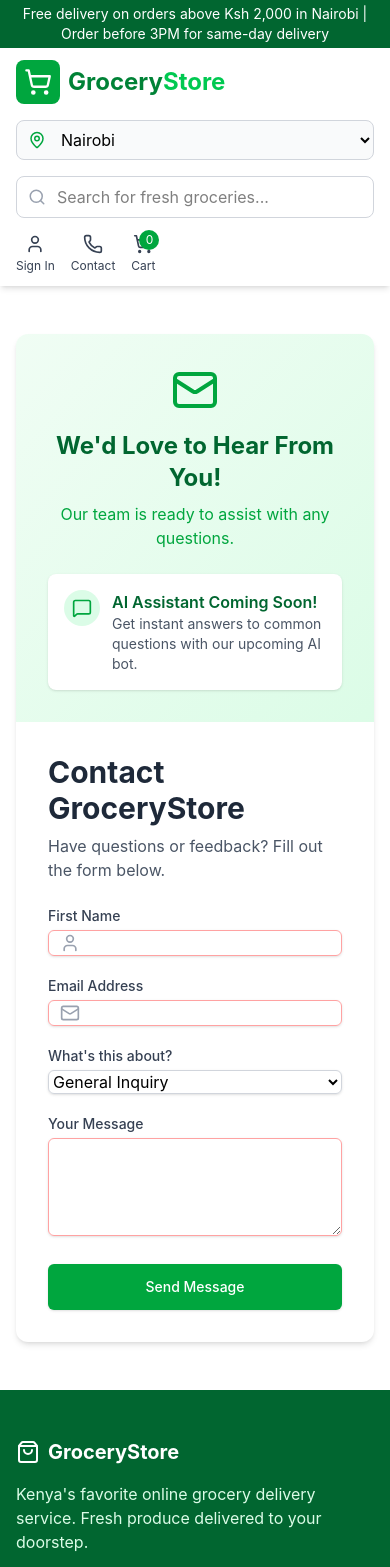
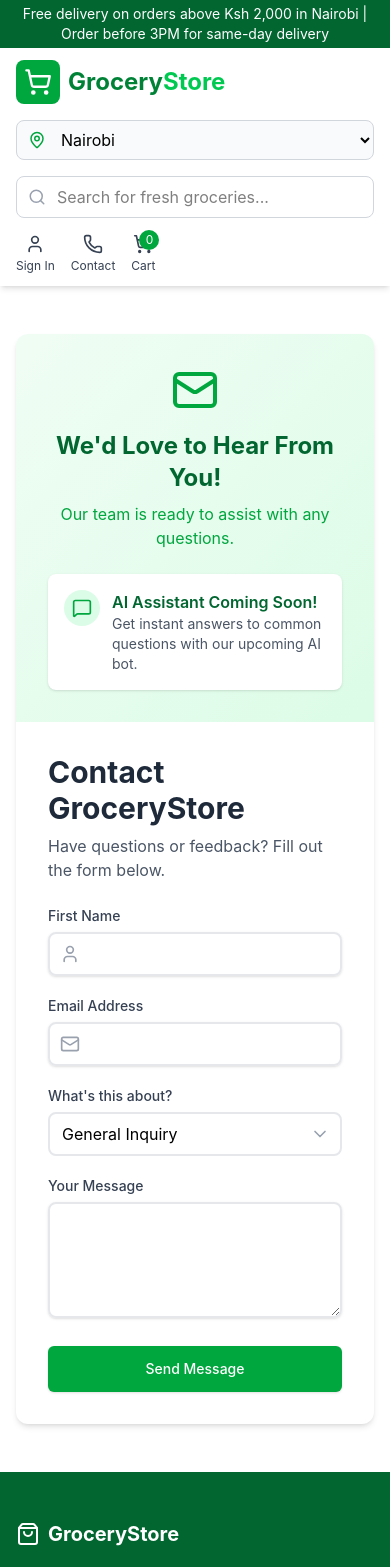
Before and after one commit to Pe-te-r/grocery-front-end, a React app: page /contact in a window 390 px wide. Shown: the top 1567 px of the page. Built offline with nearby package versions, Linux system fonts and the light colour scheme; the HTML template or start-up script is replaced by a standard one.

Commit message:
better login modal

```diff
--- a/src/components/AuthForm.tsx
+++ b/src/components/AuthForm.tsx
@@ -1,6 +1,6 @@
 import { useForm } from '@tanstack/react-form'
-import { ArrowRight, Eye, EyeOff } from 'lucide-react'
-import { useState } from 'react'
+import { ArrowRight, Eye, EyeOff, CheckCircle } from 'lucide-react'
+import { useEffect, useState } from 'react'
 import { motion } from 'framer-motion'
 import { Link } from '@tanstack/react-router'
 
@@ -12,6 +12,13 @@ type AuthFormProps = {
 
 export const AuthForm = ({ mode = 'page', onSubmit, onSuccess }: AuthFormProps) => {
   const [showPassword, setShowPassword] = useState(false)
+  const [backgroundImages] = useState([
+    'https://images.unsplash.com/photo-1542838132-92c53300491e?ixlib=rb-1.2.1&auto=format&fit=crop&w=800&q=80',
+    'https://images.unsplash.com/photo-1550583724-b2692b85b150?ixlib=rb-1.2.1&auto=format&fit=crop&w=800&q=80',
+    'https://images.unsplash.com/photo-1560743641-3914f2c45636?ixlib=rb-1.2.1&auto=format&fit=crop&w=800&q=80'
+  ])
+  const [currentBgImage, setCurrentBgImage] = useState(0)
+
   const form = useForm({
     defaultValues: {
       email: '',
@@ -27,11 +34,21 @@ export const AuthForm = ({ mode = 'page', onSubmit, onSuccess }: AuthFormProps)
     },
   })
 
+  // Rotate background images
+  useEffect(() => {
+    if (mode === 'page') {
+      const interval = setInterval(() => {
+        setCurrentBgImage((prev) => (prev + 1) % backgroundImages.length)
+      }, 5000)
+      return () => clearInterval(interval)
+    }
+  },[mode])
+
   return (
     <div className={`${mode === 'page' ? 'w-full' : 'max-w-4xl mx-auto'}`}>
-      <div className="flex  flex-col md:flex-row gap-8">
+      <div className={`${mode === 'page' ? 'flex flex-col md:flex-row gap-8' : ''}`}>
         {/* Left Column - Form */}
-        <div className="w-full md:w-1/2">
+        <div className={`${mode === 'page' ? 'w-full md:w-1/2' : 'w-full'}`}>
         <div className="text-center md:text-left">
             <motion.h2
               initial={{ opacity: 0, y: -10 }}
@@ -70,7 +87,11 @@ export const AuthForm = ({ mode = 'page', onSubmit, onSuccess }: AuthFormProps)
                 },
               }}
             >
-              {(field) => (
+              {(field) => {
+                const hasErrors = field.state.meta.errors?.length > 0
+                const isTouched = field.state.meta.isTouched
+                const isValid = !hasErrors && isTouched
+                return (
                   <motion.div
                     initial={{ opacity: 0, y: 10 }}
                     animate={{ opacity: 1, y: 0 }}
@@ -80,6 +101,7 @@ export const AuthForm = ({ mode = 'page', onSubmit, onSuccess }: AuthFormProps)
                     <label htmlFor={field.name} className="block text-sm font-medium text-gray-700">
                       Email address
                     </label>
+                    <div className="relative">
                       <input
                         id={field.name}
                         name={field.name}
@@ -87,19 +109,28 @@ export const AuthForm = ({ mode = 'page', onSubmit, onSuccess }: AuthFormProps)
                         onBlur={field.handleBlur}
                         onChange={(e) => field.handleChange(e.target.value)}
                         type="email"
-                    className={`block w-full rounded-lg border-0 py-2 px-3 shadow-sm ring-1 ring-inset focus:ring-2 focus:ring-inset ${field.state.meta.errors
-                        ? 'text-red-900 ring-red-300 placeholder:text-red-300 focus:ring-red-500 bg-red-50'
-                        : 'text-gray-900 ring-gray-300 placeholder:text-gray-400 focus:ring-green-600'
-                      }`}
+                        className={`block w-full rounded-lg border-2 py-2 px-3 shadow-sm focus:ring-2 focus:ring-inset ${hasErrors
+                            ? 'border-red-400 focus:border-red-500 focus:ring-red-100 bg-red-50'
+                            : isValid
+                              ? 'border-green-400 focus:border-green-500 focus:ring-green-100'
+                              : 'border-gray-200 focus:border-green-500 focus:ring-green-100'
+                          } transition-colors duration-200`}
                         placeholder="you@example.com"
                       />
-                  {field.state.meta.errors && (
+                      {isValid && (
+                        <div className="absolute inset-y-0 right-0 pr-3 flex items-center">
+                          <CheckCircle className="h-5 w-5 text-green-500" />
+                        </div>
+                      )}
+                    </div>
+                    {hasErrors && (
                       <p className="mt-1 text-sm text-red-600 animate-pulse">
                         {field.state.meta.errors.join(', ')}
                       </p>
                     )}
                   </motion.div>
-              )}
+                )
+              }}
             </form.Field>
 
             {/* Password Field */}
@@ -113,7 +144,11 @@ export const AuthForm = ({ mode = 'page', onSubmit, onSuccess }: AuthFormProps)
                 },
               }}
             >
-              {(field) => (
+              {(field) => {
+                const hasErrors = field.state.meta.errors?.length > 0
+                const isTouched = field.state.meta.isTouched
+                const isValid = !hasErrors && isTouched
+                return (
                   <motion.div
                     initial={{ opacity: 0, y: 10 }}
                     animate={{ opacity: 1, y: 0 }}
@@ -133,10 +168,12 @@ export const AuthForm = ({ mode = 'page', onSubmit, onSuccess }: AuthFormProps)
                         value={field.state.value}
                         onBlur={field.handleBlur}
                         onChange={(e) => field.handleChange(e.target.value)}
-                      className={`block w-full rounded-lg border-0 py-2 px-3 shadow-sm ring-1 ring-inset focus:ring-2 focus:ring-inset pr-10 ${field.state.meta.errors
-                          ? 'text-red-900 ring-red-300 placeholder:text-red-300 focus:ring-red-500 bg-red-50'
-                          : 'text-gray-900 ring-gray-300 placeholder:text-gray-400 focus:ring-green-600'
-                        }`}
+                        className={`block w-full rounded-lg border-2 py-2 px-3 shadow-sm focus:ring-2 focus:ring-inset pr-10 ${hasErrors
+                            ? 'border-red-400 focus:border-red-500 focus:ring-red-100 bg-red-50'
+                            : isValid
+                              ? 'border-green-400 focus:border-green-500 focus:ring-green-100'
+                              : 'border-gray-200 focus:border-green-500 focus:ring-green-100'
+                          } transition-colors duration-200`}
                         placeholder="••••••••"
                       />
                       <button
@@ -150,14 +187,20 @@ export const AuthForm = ({ mode = 'page', onSubmit, onSuccess }: AuthFormProps)
                           <Eye className="h-5 w-5" aria-hidden="true" />
                         )}
                       </button>
+                      {isValid && (
+                        <div className="absolute inset-y-0 right-8 pr-3 flex items-center">
+                          <CheckCircle className="h-5 w-5 text-green-500" />
                         </div>
-                  {field.state.meta.errors && (
+                      )}
+                    </div>
+                    {hasErrors && (
                       <p className="mt-1 text-sm text-red-600 animate-pulse">
                         {field.state.meta.errors.join(', ')}
                       </p>
                     )}
                   </motion.div>
-              )}
+                )
+              }}
             </form.Field>
 
             {/* Submit Button */}
@@ -223,6 +266,7 @@ export const AuthForm = ({ mode = 'page', onSubmit, onSuccess }: AuthFormProps)
           </form>
 
           {/* Social Login */}
+
           <motion.div
             initial={{ opacity: 0 }}
             animate={{ opacity: 1 }}
@@ -263,26 +307,55 @@ export const AuthForm = ({ mode = 'page', onSubmit, onSuccess }: AuthFormProps)
         </div>
 
         {/* Right Column - Additional Info */}
-        <div className="hidden md:flex md:w-1/2 flex-col justify-center bg-green-50 rounded-lg p-8">
-          <div className="text-center">
-            <div className="mx-auto h-16 w-16 bg-green-100 rounded-full flex items-center justify-center mb-4">
-              <svg className="h-8 w-8 text-green-600" fill="none" viewBox="0 0 24 24" stroke="currentColor">
+        {mode === 'page' && (
+          <div className="hidden md:flex md:w-1/2 flex-col justify-center rounded-lg p-8 relative overflow-hidden">
+            {/* Background images with transition */}
+            <div className="absolute inset-0 z-0">
+              {backgroundImages.map((img, index) => (
+                <div
+                  key={index}
+                  className={`absolute inset-0 bg-cover bg-center transition-opacity duration-1000 ${index === currentBgImage ? 'opacity-100' : 'opacity-0'}`}
+                  style={{ backgroundImage: `url(${img})` }}
+                />
+              ))}
+              <div className="absolute inset-0 bg-black bg-opacity-40 backdrop-blur-sm" />
+            </div>
+
+            {/* Content on top of the background */}
+            <div className="relative z-10 text-center text-white">
+              <div className="mx-auto h-16 w-16 bg-white bg-opacity-20 rounded-full flex items-center justify-center mb-4 backdrop-blur-sm">
+                <svg className="h-8 w-8 text-white" fill="none" viewBox="0 0 24 24" stroke="currentColor">
                   <path strokeLinecap="round" strokeLinejoin="round" strokeWidth={2} d="M12 6v6m0 0v6m0-6h6m-6 0H6" />
                 </svg>
               </div>
-            <h3 className="text-xl font-bold text-gray-900 mb-2">New to GroceryStore?</h3>
-            <p className="text-gray-600 mb-6">
+              <h3 className="text-xl font-bold mb-2">New to GroceryStore?</h3>
+              <p className="mb-6 opacity-90">
                 Create an account to enjoy faster checkout, save your shopping lists, and track your orders.
               </p>
               <Link
                 to="/register"
-              className="inline-flex items-center justify-center rounded-lg bg-white px-4 py-2 text-sm font-medium text-green-600 shadow-sm ring-1 ring-inset ring-green-300 hover:bg-green-50 transition-colors"
+                className="inline-flex items-center justify-center rounded-lg bg-white bg-opacity-90 px-4 py-2 text-sm font-medium text-green-600 shadow-sm ring-1 ring-inset ring-white ring-opacity-20 hover:bg-opacity-100 transition-all"
               >
                 Create account
               </Link>
             </div>
           </div>
+        )}
       </div>
     </div>
   )
 }
+
+// Contact page route implementation
+// import { createFileRoute } from '@tanstack/react-router'
+
+// export const Route = createFileRoute('/login')({
+//   component: () => (
+//     <div className="max-w-7xl mx-auto px-4 py-12">
+//       <AuthForm mode="page" onSubmit={async (values) => {
+//         console.log('Login submitted:', values)
+//         await new Promise(resolve => setTimeout(resolve, 1000))
+//       }} />
+//     </div>
+//   ),
+// })
--- a/src/components/Header.tsx
+++ b/src/components/Header.tsx
@@ -65,10 +65,10 @@ const GroceryStoreHeader = () => {
                   <User className="mb-1" size={20} />
                   <span className="text-xs">Sign In</span>
                 </Link>
-                <button className="flex flex-col items-center text-gray-700 hover:text-green-600">
+                <Link to='/contact' className="flex flex-col items-center text-gray-700 hover:text-green-600">
                   <Phone className="mb-1" size={20} />
                   <span className="text-xs">Contact</span>
-                </button>
+                </Link>
               </>
             ) : (
               // Would show user profile and other options if logged in
--- a/src/components/home/HeroSection.tsx
+++ b/src/components/home/HeroSection.tsx
@@ -162,10 +162,9 @@ export default function HeroSection() {
       `}</style>
       </section>
       <>
-
         {isOpen && (
           <div className="fixed inset-0 bg-black/50 z-50 flex items-center justify-center p-4">
-            <div className="bg-white rounded-lg shadow-xl w-full max-w-2/4 relative p-6">
+            <div className="bg-white rounded-lg shadow-xl w-full max-w-md relative p-6">
               <button
                 onClick={() => setIsOpen(false)}
                 className="absolute cursor-pointer top-4 right-4 text-gray-500 hover:text-gray-700"
--- a/src/routes/contact.tsx
+++ b/src/routes/contact.tsx
@@ -7,9 +7,9 @@ export const Route = createFileRoute('/contact')({
 
 import { useForm } from '@tanstack/react-form'
 import { useState } from 'react'
-import { Mail, User, MessageSquare, AlertTriangle, CheckCircle } from 'lucide-react'
+import { Mail, User, MessageSquare, AlertTriangle, CheckCircle, ChevronDown } from 'lucide-react'
 
-function ContactPage(){
+function ContactPage() {
   const [formStatus, setFormStatus] = useState<'idle' | 'success' | 'error'>('idle')
 
   const form = useForm({
@@ -21,19 +21,33 @@ function ContactPage(){
     },
     onSubmit: async ({ value }) => {
       try {
-        console.log('Form submitted:', value) // Log form data
-        // Simulate API call
+        console.log('Form submitted:', value)
         await new Promise(resolve => setTimeout(resolve, 1000))
         setFormStatus('success')
+        form.reset()
       } catch (error) {
         setFormStatus('error')
       }
     }
   })
 
-  const validateEmail = (email: string) => {
+  const validateName = ({ value }: { value: string }) => {
+    if (!value) return 'Name is required'
+    if (value.length < 2) return 'Name too short'
+    return null
+  }
+
+  const validateEmail = ({ value }: { value: string }) => {
+    if (!value) return 'Email is required'
     const re = /^[^\s@]+@[^\s@]+\.[^\s@]+$/
-    return re.test(email)
+    if (!re.test(value)) return 'Invalid email format'
+    return null
+  }
+
+  const validateMessage = ({ value }: { value: string }) => {
+    if (!value) return 'Message is required'
+    if (value.length < 10) return 'Message too short (min 10 chars)'
+    return null
   }
 
   return (
@@ -95,18 +109,22 @@ function ContactPage(){
               {/* First Name */}
               <form.Field
                 name="firstName"
-                  validators={{
-                    onChange: ({ value }) => !value ? 'First name is required' : undefined
-                  }}
+                validators={{ onChange: validateName }}
               >
-                  {(field) => (
-                    <div>
-                      <label htmlFor="firstName" className="block text-sm font-medium text-gray-700 mb-1">
+                {(field) => {
+                  const hasErrors = field.state.meta.errors?.length > 0
+                  const isTouched = field.state.meta.isTouched
+                  const isValid = !hasErrors && isTouched
+                  return (
+                    <div className="space-y-1.5">
+                      <label htmlFor="firstName" className="block text-sm font-medium text-gray-700">
                         First Name
                       </label>
                       <div className="relative">
                         <div className="absolute inset-y-0 left-0 pl-3 flex items-center pointer-events-none">
-                          <User className="h-5 w-5 text-gray-400" />
+                          <User className={`h-5 w-5 ${field.state.meta.errors?.length>0 ? 'text-red-500' :
+                            isValid ? 'text-green-500' : 'text-gray-400'
+                            }`} />
                         </div>
                         <input
                           id="firstName"
@@ -114,36 +132,48 @@ function ContactPage(){
                           value={field.state.value}
                           onBlur={field.handleBlur}
                           onChange={(e) => field.handleChange(e.target.value)}
-                          className={`pl-10 block w-full rounded-md border ${field.state.meta.errors ? 'border-red-300' : 'border-gray-300'} shadow-sm focus:border-green-500 focus:ring-green-500`}
+                          className={`pl-10 pr-4 py-2 block w-full rounded-lg border-2 ${field.state.meta.errors?.length>0 ? 'border-red-400 focus:border-red-500' :
+                            isValid ? 'border-green-400 focus:border-green-500' :
+                              'border-gray-200 focus:border-green-500'
+                            } shadow-sm transition-all duration-200 focus:ring-2 ${isValid ? 'focus:ring-green-200' : 'focus:ring-gray-200'
+                            } outline-none`}
                         />
-                      </div>
-                      {field.state.meta.errors ? (
-                        <p className="mt-1 text-sm text-red-600">{field.state.meta.errors.join(', ')}</p>
-                      ) : null}
+                        {isValid && (
+                          <div className="absolute inset-y-0 right-0 pr-3 flex items-center">
+                            <CheckCircle className="h-5 w-5 text-green-500" />
                           </div>
                         )}
+                      </div>
+                      {field.state.meta.errors?.length>0 && (
+                        <p className="mt-1 text-sm text-red-600 flex items-center gap-1">
+                          <AlertTriangle className="h-4 w-4" />
+                          {field.state.meta.errors.join(', ')}
+                        </p>
+                      )}
+                    </div>
+                  )
+                }}
               </form.Field>
 
               {/* Email */}
               <form.Field
                 name="email"
-                  validators={{
-                    onChange: ({ value }) =>
-                      !value
-                        ? 'Email is required'
-                        : !validateEmail(value)
-                          ? 'Please enter a valid email'
-                          : undefined
-                  }}
+                validators={{ onChange: validateEmail }}
               >
-                  {(field) => (
-                    <div>
-                      <label htmlFor="email" className="block text-sm font-medium text-gray-700 mb-1">
+                {(field) => {
+                  const hasErrors = field.state.meta.errors?.length > 0
+                  const isTouched = field.state.meta.isTouched
+                  const isValid = !hasErrors && isTouched
+                  return (
+                    <div className="space-y-1.5">
+                      <label htmlFor="email" className="block text-sm font-medium text-gray-700">
                         Email Address
                       </label>
                       <div className="relative">
                         <div className="absolute inset-y-0 left-0 pl-3 flex items-center pointer-events-none">
-                          <Mail className="h-5 w-5 text-gray-400" />
+                          <Mail className={`h-5 w-5 ${field.state.meta.errors?.length>0 ? 'text-red-500' :
+                            isValid ? 'text-green-500' : 'text-gray-400'
+                            }`} />
                         </div>
                         <input
                           id="email"
@@ -151,28 +181,42 @@ function ContactPage(){
                           value={field.state.value}
                           onBlur={field.handleBlur}
                           onChange={(e) => field.handleChange(e.target.value)}
-                          className={`pl-10 block w-full rounded-md border ${field.state.meta.errors ? 'border-red-300' : 'border-gray-300'} shadow-sm focus:border-green-500 focus:ring-green-500`}
+                          className={`pl-10 pr-4 py-2 block w-full rounded-lg border-2 ${field.state.meta.errors?.length>0 ? 'border-red-400 focus:border-red-500' :
+                            isValid ? 'border-green-400 focus:border-green-500' :
+                              'border-gray-200 focus:border-green-500'
+                            } shadow-sm transition-all duration-200 focus:ring-2 ${isValid ? 'focus:ring-green-200' : 'focus:ring-gray-200'
+                            } outline-none`}
                         />
-                      </div>
-                      {field.state.meta.errors ? (
-                        <p className="mt-1 text-sm text-red-600">{field.state.meta.errors.join(', ')}</p>
-                      ) : null}
+                        {isValid && (
+                          <div className="absolute inset-y-0 right-0 pr-3 flex items-center">
+                            <CheckCircle className="h-5 w-5 text-green-500" />
                           </div>
                         )}
+                      </div>
+                      {field.state.meta.errors?.length>0 && (
+                        <p className="mt-1 text-sm text-red-600 flex items-center gap-1">
+                          <AlertTriangle className="h-4 w-4" />
+                          {field.state.meta.errors.join(', ')}
+                        </p>
+                      )}
+                    </div>
+                  )
+                }}
               </form.Field>
 
               {/* Category */}
               <form.Field name="category">
                 {(field) => (
-                    <div>
-                      <label htmlFor="category" className="block text-sm font-medium text-gray-700 mb-1">
+                  <div className="space-y-1.5">
+                    <label htmlFor="category" className="block text-sm font-medium text-gray-700">
                       What's this about?
                     </label>
+                    <div className="relative">
                       <select
                         id="category"
                         value={field.state.value}
                         onChange={(e) => field.handleChange(e.target.value)}
-                        className="block w-full rounded-md border border-gray-300 shadow-sm focus:border-green-500 focus:ring-green-500"
+                        className="block w-full py-2 pl-3 pr-10 rounded-lg border-2 border-gray-200 focus:border-green-500 focus:ring-2 focus:ring-green-200 outline-none transition-colors duration-200 appearance-none bg-white"
                       >
                         <option value="general">General Inquiry</option>
                         <option value="delivery">Delivery Issue</option>
@@ -180,6 +224,10 @@ function ContactPage(){
                         <option value="feedback">Feedback/Suggestion</option>
                         <option value="other">Other</option>
                       </select>
+                      <div className="absolute inset-y-0 right-0 flex items-center pr-3 pointer-events-none">
+                        <ChevronDown className="h-5 w-5 text-gray-400" />
+                      </div>
+                    </div>
                   </div>
                 )}
               </form.Field>
@@ -187,13 +235,15 @@ function ContactPage(){
               {/* Message */}
               <form.Field
                 name="message"
-                  validators={{
-                    onChange: ({ value }) => !value ? 'Message is required' : value.length < 10 ? 'Message must be at least 10 characters' : undefined
-                  }}
+                validators={{ onChange: validateMessage }}
               >
-                  {(field) => (
-                    <div>
-                      <label htmlFor="message" className="block text-sm font-medium text-gray-700 mb-1">
+                {(field) => {
+                  const hasErrors = field.state.meta.errors?.length > 0
+                  const isTouched = field.state.meta.isTouched
+                  const isValid = !hasErrors && isTouched
+                  return (
+                    <div className="space-y-1.5 relative">
+                      <label htmlFor="message" className="block text-sm font-medium text-gray-700">
                         Your Message
                       </label>
                       <textarea
@@ -202,14 +252,28 @@ function ContactPage(){
                         value={field.state.value}
                         onBlur={field.handleBlur}
                         onChange={(e) => field.handleChange(e.target.value)}
-                        className={`block w-full rounded-md border ${field.state.meta.errors ? 'border-red-300' : 'border-gray-300'} shadow-sm focus:border-green-500 focus:ring-green-500`}
+                        className={`px-4 py-2 block w-full rounded-lg border-2 ${field.state.meta.errors?.length>0 ? 'border-red-400 focus:border-red-500' :
+                          isValid ? 'border-green-400 focus:border-green-500' :
+                            'border-gray-200 focus:border-green-500'
+                          } shadow-sm transition-all duration-200 focus:ring-2 ${isValid ? 'focus:ring-green-200' : 'focus:ring-gray-200'
+                          } outline-none`}
                       />
-                      {field.state.meta.errors ? (
-                        <p className="mt-1 text-sm text-red-600">{field.state.meta.errors.join(', ')}</p>
-                      ) : null}
+                      {isValid && (
+                        <div className="absolute right-3 top-9">
+                          <CheckCircle className="h-5 w-5 text-green-500" />
                         </div>
                       )}
+                      {field.state.meta.errors?.length>0 && (
+                        <p className="mt-1 text-sm text-red-600 flex items-center gap-1">
+                          <AlertTriangle className="h-4 w-4" />
+                          {field.state.meta.errors.join(', ')}
+                        </p>
+                      )}
+                    </div>
+                  )
+                }}
               </form.Field>
+
 
               <div className="pt-2">
                 <button
```
Also changed, not shown: src/routes/about.tsx (+5 -5 lines). Lines whose indentation alone changed are shown as unchanged.
